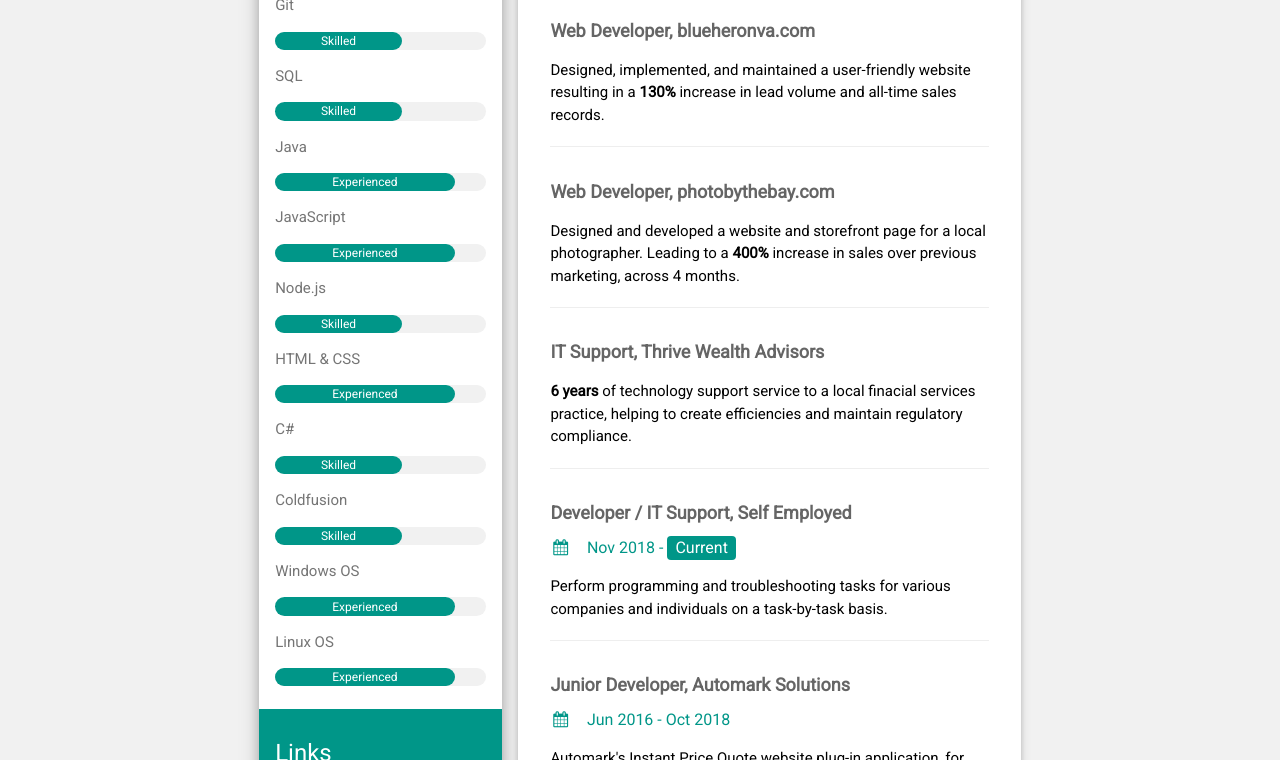
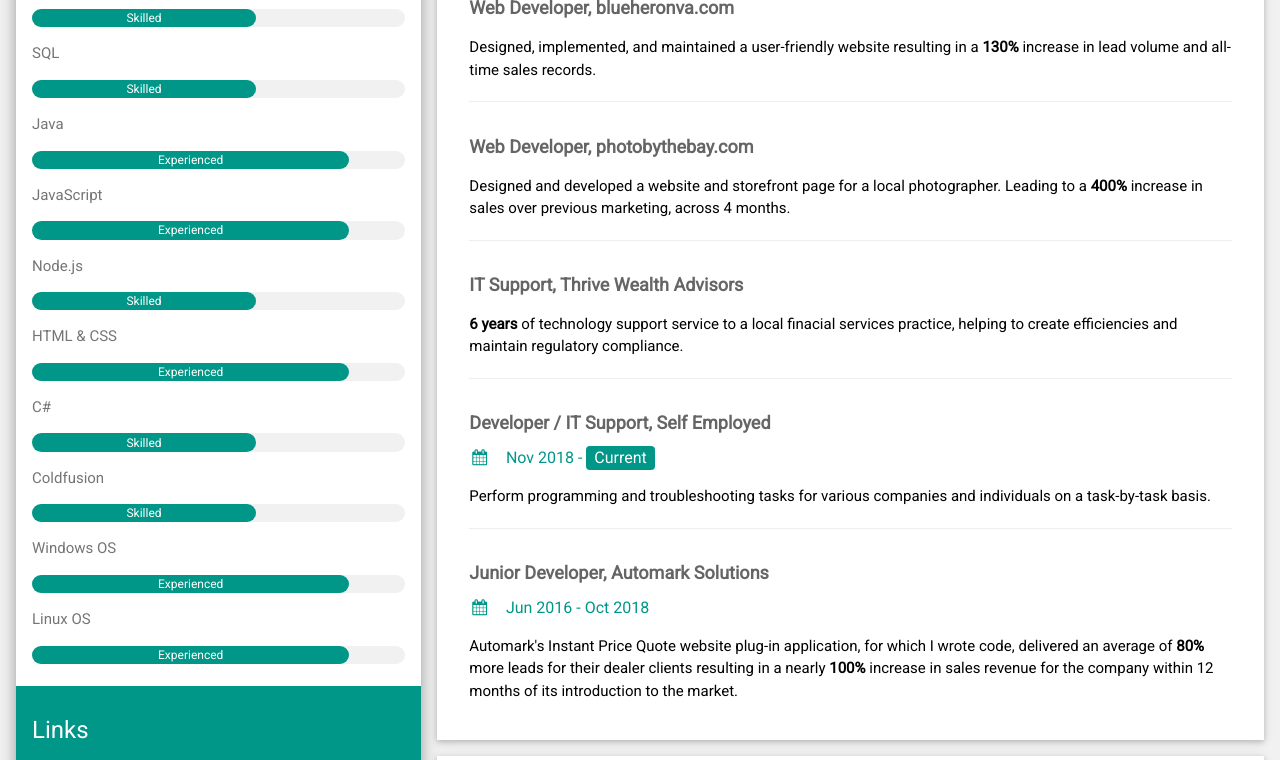
Before and after one commit to SirTyler/sirtyler.github.io, a plain HTML site: page index.html in a window 1280 px wide. Shown: the part 340-1100 px from the top of the page. Drawn offline with nearby package versions, Linux system fonts and the light colour scheme.

Commit message:
A4 doesn't look good on the page :-1:

```diff
--- a/index.html
+++ b/index.html
@@ -9,7 +9,7 @@
 	<style>body,h1,h2,h3,h4,h5,h6,html{font-family:Roboto,sans-serif}</style>
 	<body class="w3-light-grey">
 		<!-- Page Container -->
-		<div class="w3-content w3-margin-top" style="max-width:210mm;">
+		<div class="w3-content w3-margin-top" style="max-width:1400px;">
 			<!-- The Grid -->
 			<div class="w3-row-padding">
 				<!-- Left Column -->
```
